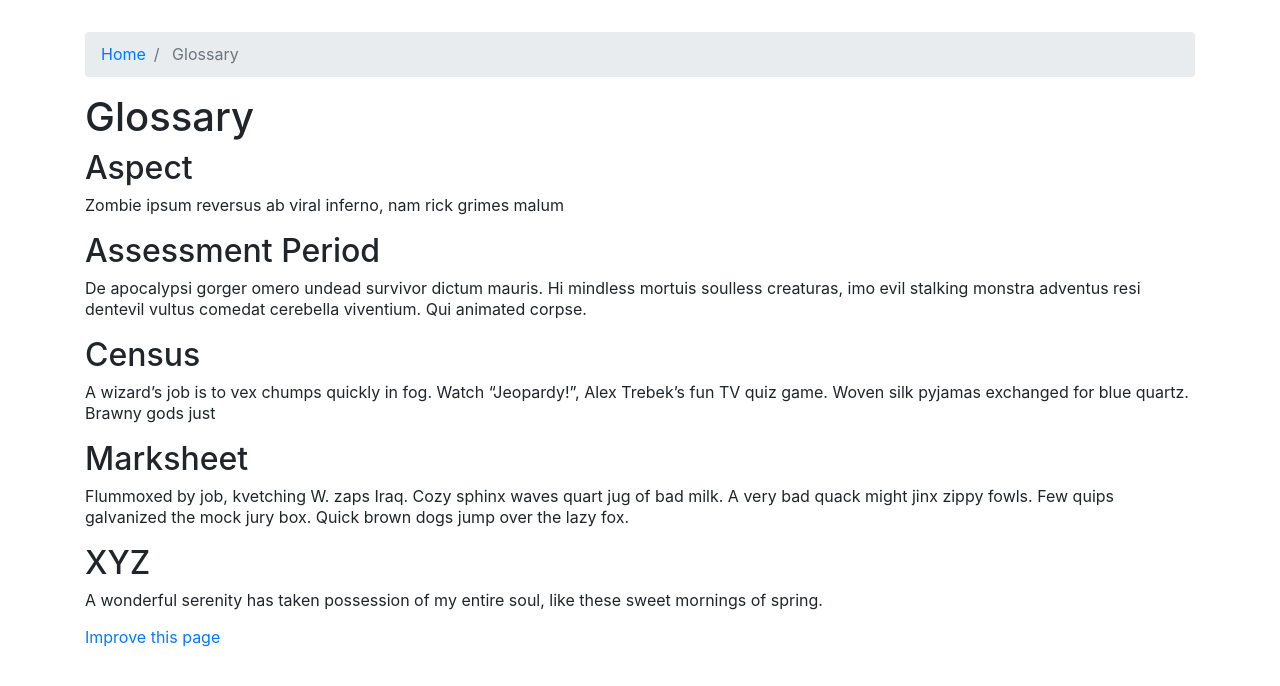
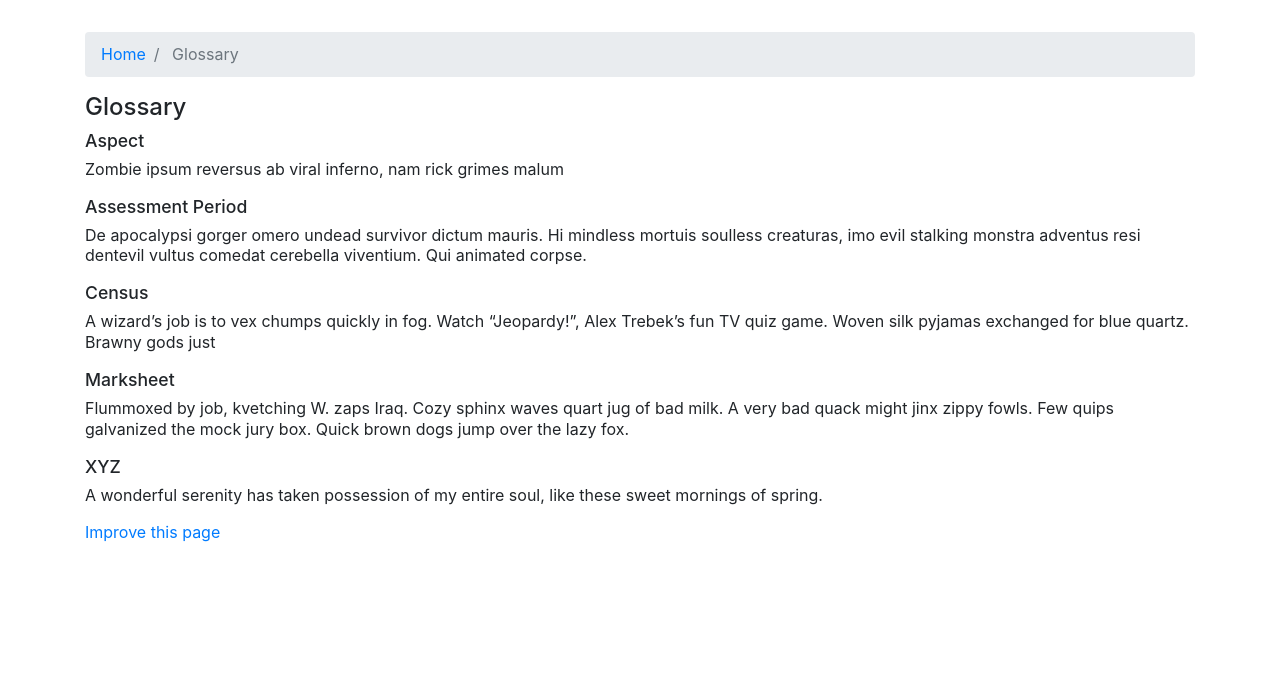
Before and after one commit to TrautsNottus/trautsnottus.github.io, a Jekyll site: the page built from _docs/glossary/index.html, in a window 1280 px wide. Shown: the top 686 px of the page. Built offline with Jekyll 4.4.1, drawn with Linux system fonts in a browser that asks for light colours; nearby versions of some CDN libraries.

Commit message:
Update css/main.css

```diff
--- a/css/main.css
+++ b/css/main.css
@@ -3,6 +3,22 @@
     Sans-Serif;
   font-size: 1rem;
   line-height: 1.3rem;
+}
+
+
+h1
+{
+    font-size: 1.5rem;
+}
+
+h2
+{
+    font-size: 1.2rem;
+}
+
+h2
+{
+    font-size: 1.1rem;
 }
 
 .breadcrumbs {
```
